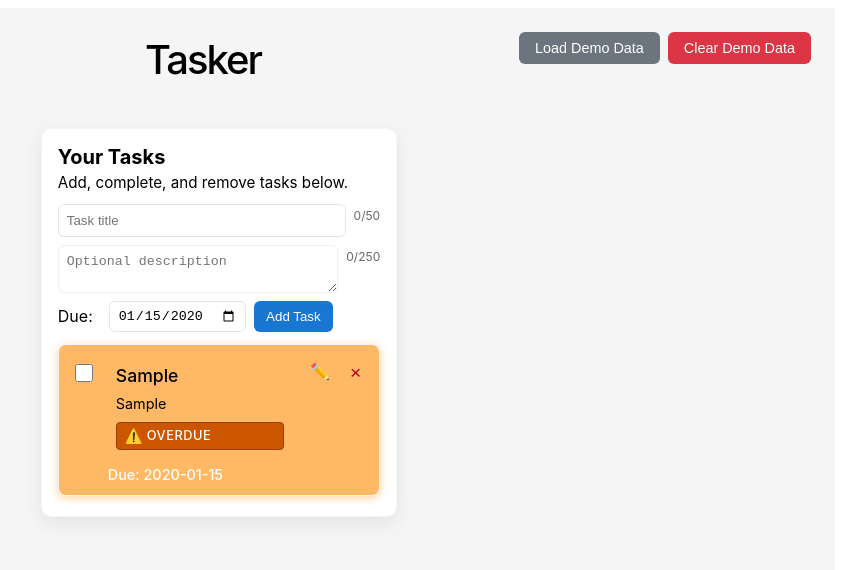
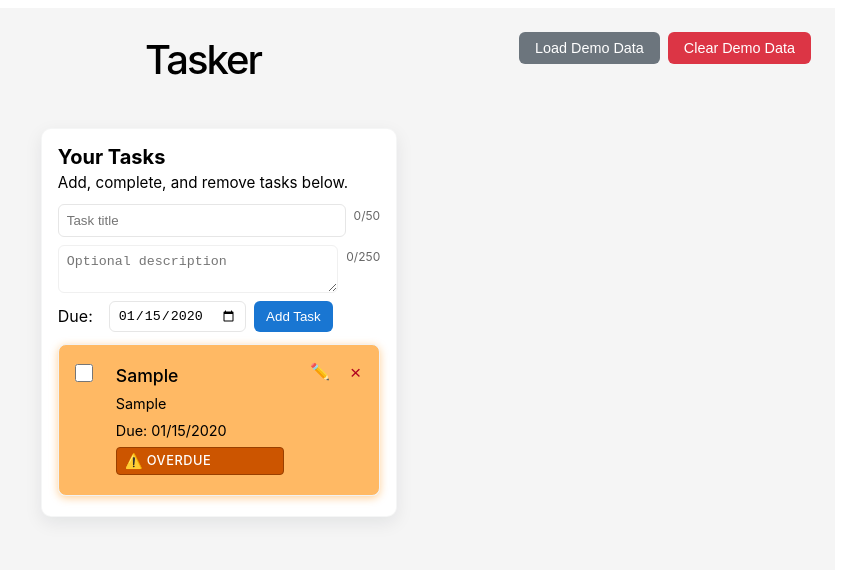
Before and after one commit to BPMSTC/Hyperion, an Angular app in the folder tasker/: page / in a window 1280 px wide. Both pictures are taken after typing "Sample", "Sample", "2020-01-15" into the empty fields and a click on the button "Add Task". Shown: the top 570 px of the page, without its empty margins (437-1279 px from the left). Built offline with nearby package versions, Linux system fonts and the light colour scheme.

Commit message:
Moved due date field into task-item component so taht all data for a task is contained in the object. Also reformatted due date to be mm/dd/yyyy

```diff
--- a/tasker/src/app/task-item/task-item.css
+++ b/tasker/src/app/task-item/task-item.css
@@ -27,6 +27,19 @@
   word-break: break-word; /* prevent overflow on long words */
 }
 
+/* Due date styling */
+.task-due-row {
+  margin-top: 0.5rem;
+  display: flex;
+  gap: 0.5rem;
+  align-items: center;
+}
+
+.task-due-display {
+  font-size: 0.9rem;
+  color: var(--gray-700);
+}
+
 /* Overdue task styling - Orange theme targeting the entire component */
 /* Using :host selector to target the whole component element */
 
@@ -41,15 +54,6 @@
   margin: 0.25rem 0 !important; /* Slight margin for separation */
 }
 
-/* Override text colors within overdue host for visibility on orange background */
-:host(#overdueTask) .task-title {
-  color: #ffffff !important; /* White text on orange background */
-  font-weight: 600 !important; /* Bold for better readability */
-}
-
-:host(#overdueTask) .task-description {
-  color: #fff8f0 !important; /* Light cream text for description */
-}
 
 /* Adjust task-content padding when host is overdue to prevent double padding */
 :host(#overdueTask) .task-content {
--- a/tasker/src/app/task-item/task-item.html
+++ b/tasker/src/app/task-item/task-item.html
@@ -1,6 +1,9 @@
 <div class="task-content">
   <h3 class="task-title">{{task.title}}</h3>
   <p class="task-description">{{ task.description }}</p>
+  <div class="task-due-row" *ngIf="task.dueDate">
+    <span class="task-due-display">Due: {{ task.dueDate | date:'MM/dd/yyyy' }}</span>
+  </div>
   <div class="overdue-indicator" *ngIf="isOverdue">
     <span class="overdue-icon">⚠️</span>
     <span class="overdue-text">Overdue</span>
--- a/tasker/src/app/task-list/task-list.css
+++ b/tasker/src/app/task-list/task-list.css
@@ -81,15 +81,10 @@
 }
 
 /* Success state styling for button feedback */
-.btn-demo.success {
+.btn-demo.success,
+.btn-demo-clear.success {
 	background: #28a745 !important; /* Green for success */
 	transform: scale(1.05); /* Slightly grow */
-	transition: all 0.3s ease;
-}
-
-.btn-demo-clear.success {
-	background: #28a745 !important; /* Green for success */
-	transform: scale(1.05);
 	transition: all 0.3s ease;
 }
 
@@ -178,8 +173,8 @@
 
 .task-row.overdue-row .task-due-display,
 #overdueTaskRow .task-due-display {
-	color: #ffffff !important; /* White text for due date */
-	font-weight: 500 !important;
+	color: #000000 !important; /* White text for due date */
+	font-weight: 800 !important;
 }
 
 .task-meta {
--- a/tasker/src/app/task-list/task-list.html
+++ b/tasker/src/app/task-list/task-list.html
@@ -85,11 +85,6 @@
 			<!-- Display mode: show task content -->
 			<div *ngIf="!isEditing(task)" class="task-item">
 				<app-task-item [task]="task"></app-task-item>
-				<!-- Show due date (if present). Editing the due date requires entering
-					 edit mode using the pencil button. -->
-				<div class="task-due-row">
-					<span class="task-due-display" *ngIf="task.dueDate">Due: {{ task.dueDate }}</span>
-				</div>
 			</div>
 
 			<!-- Action buttons (edit, remove) -->
```
